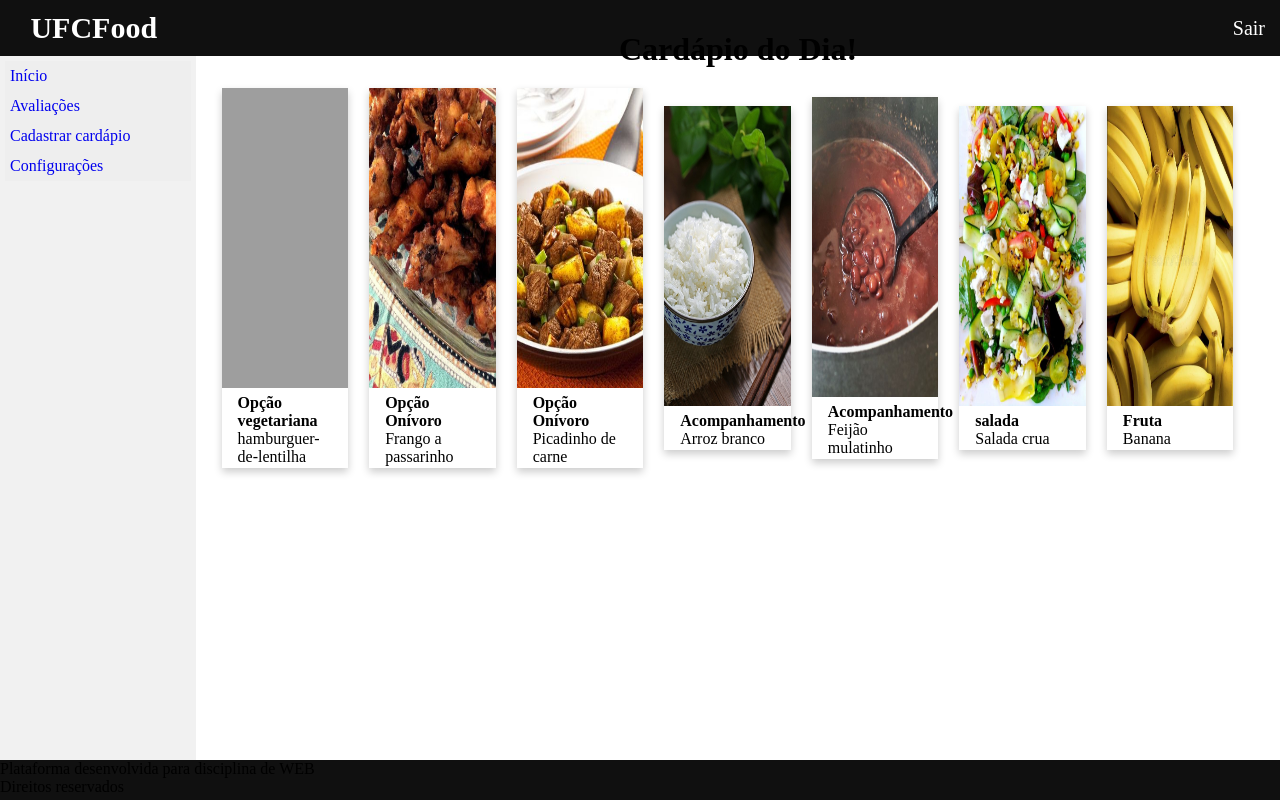
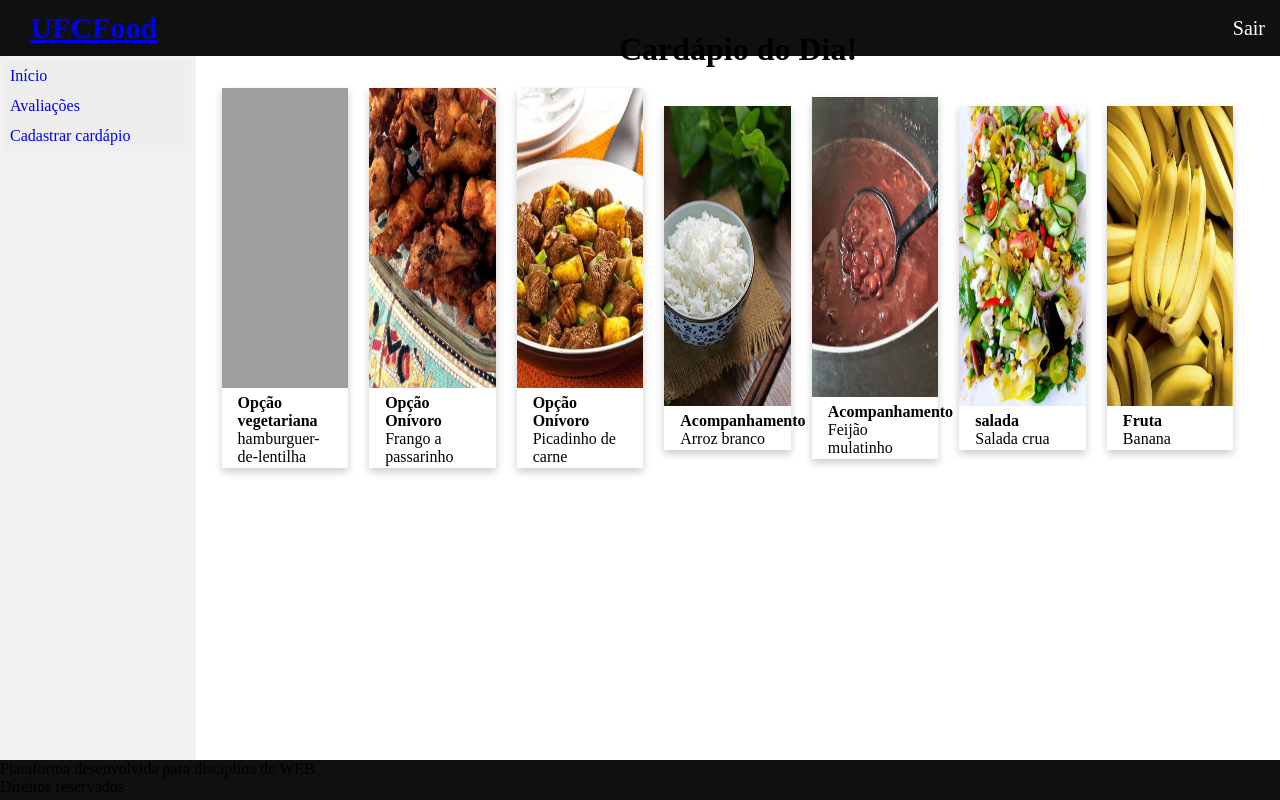
Before and after one commit to rhafaSan/UFCFood, a plain HTML site: page src/pages/dashboard/dashboard.html in a window 1280 px wide. Drawn offline with Linux system fonts and the light colour scheme; grey boxes are pictures that could not be loaded.

Commit message:
Adição de link na logo e roteamento para cadastros

```diff
--- a/src/pages/dashboard/dashboard.html
+++ b/src/pages/dashboard/dashboard.html
@@ -16,7 +16,9 @@
     <main class="main">
         <div class="nav-header">
             <div class="logo">
-                <h1>UFCFood</h1>
+                <a href="#" class="logo-link" onclick="goToDashboard(event) ">
+                    <h1>UFCFood</h1>
+                </a>
             </div>
 
             <div class="nav-bar">
@@ -34,11 +36,8 @@
                     <a href="#" class="button" onclick="goToRating(event) ">
                         <p>Avaliações</p>
                     </a>
-                    <a href="#" class="button">
+                    <a href="#" class="button" onclick="goToDiaryCard(event) ">
                         <p>Cadastrar cardápio</p>
-                    </a>
-                    <a href="#" class="button">
-                        <p>Configurações</p>
                     </a>
                 </div>
             </div>
```
